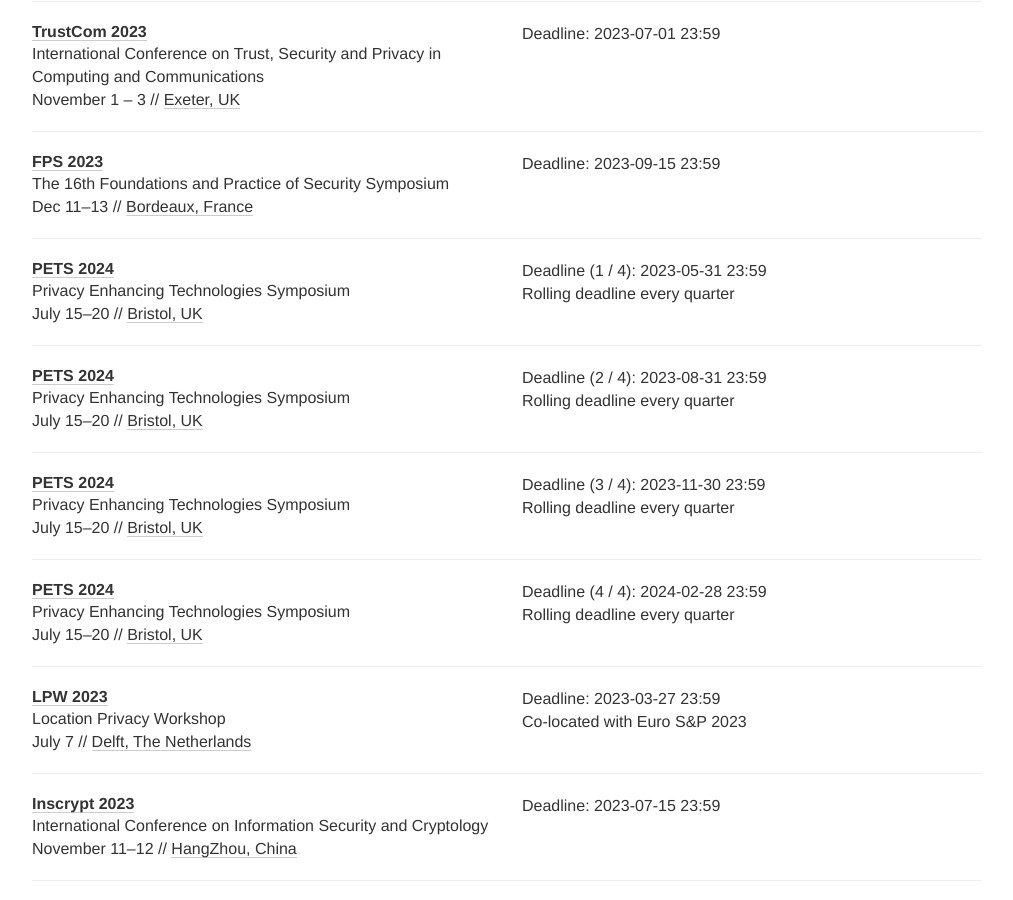
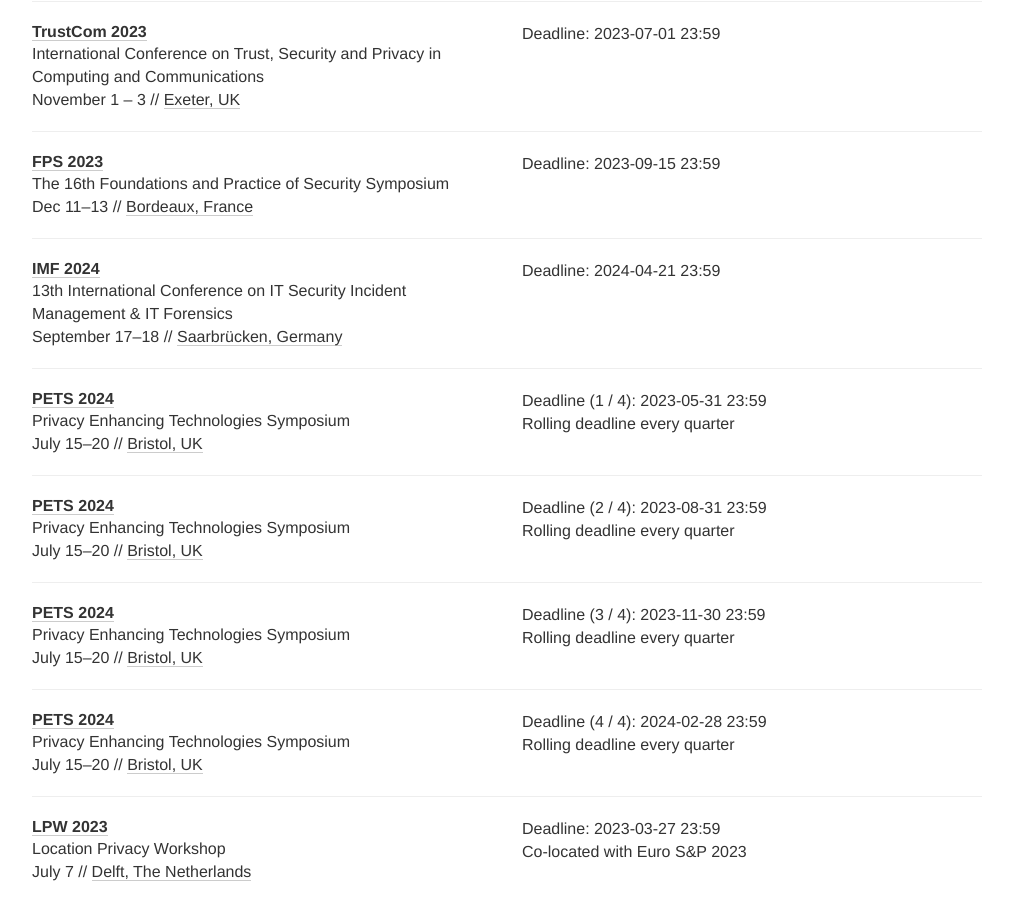
Before and after one commit to sec-deadlines/sec-deadlines.github.io, a Jekyll site: the page built from index.html, in a window 1280 px wide and 900 px high, scrolled down 2912 px. Shown: the whole window, without its empty margins (133-1146 px from the left). Built offline with Jekyll 4.4.1, drawn with Linux system fonts in a browser that asks for light colours; nearby versions of some CDN libraries; comment, search, counter and statistics services are not loaded.

Commit message:
Added IMF 2024

```diff
--- a/_data/conferences.yml
+++ b/_data/conferences.yml
@@ -159,6 +159,15 @@
   deadline: ["2023-09-15 23:59"]
   place: Bordeaux, France
   tags: [SEC, PRIV, CRYPTO, CONF]
+
+- name: IMF
+  year: 2024
+  date: "September 17–18"
+  description: 13th International Conference on IT Security Incident Management & IT Forensics
+  link: https://www.imf-conference.org/
+  deadline: ["2024-04-21 23:59"]
+  place: Saarbrücken, Germany
+  tags: [SEC, CONF]
 
 # Privacy
 
```
